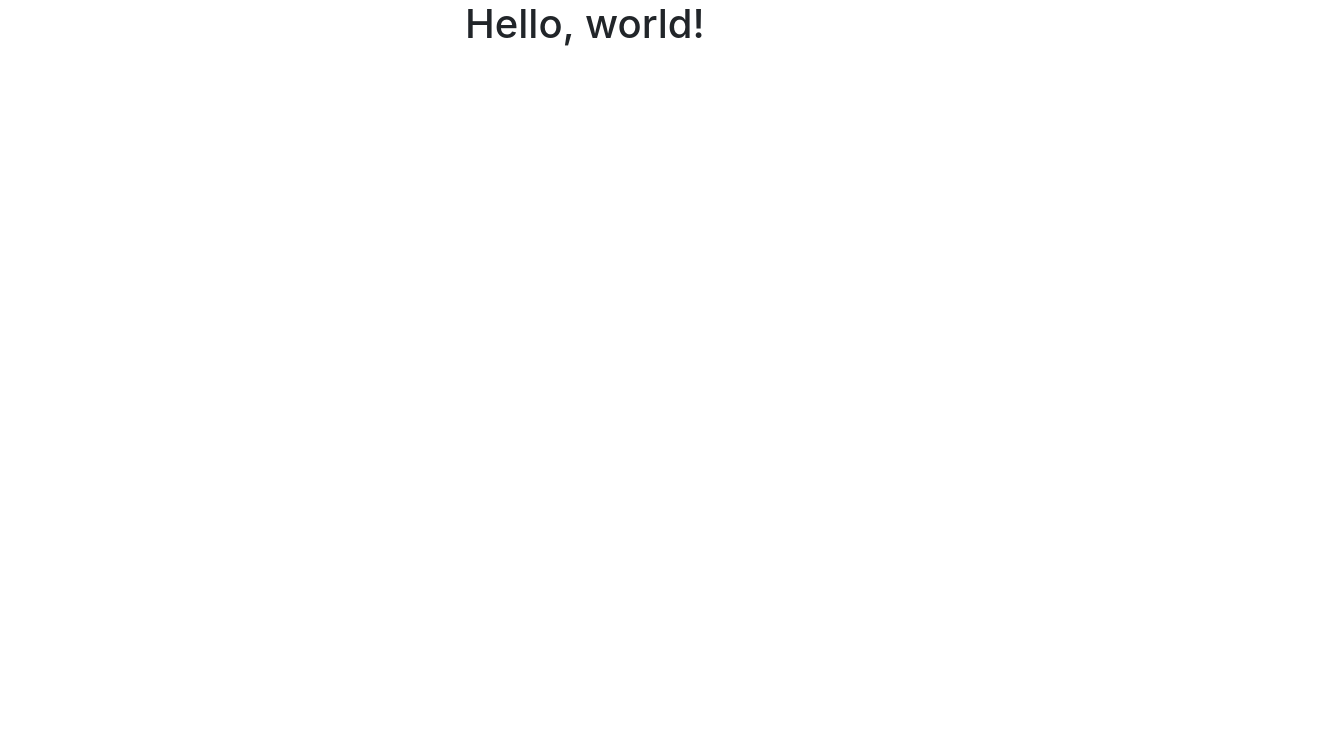
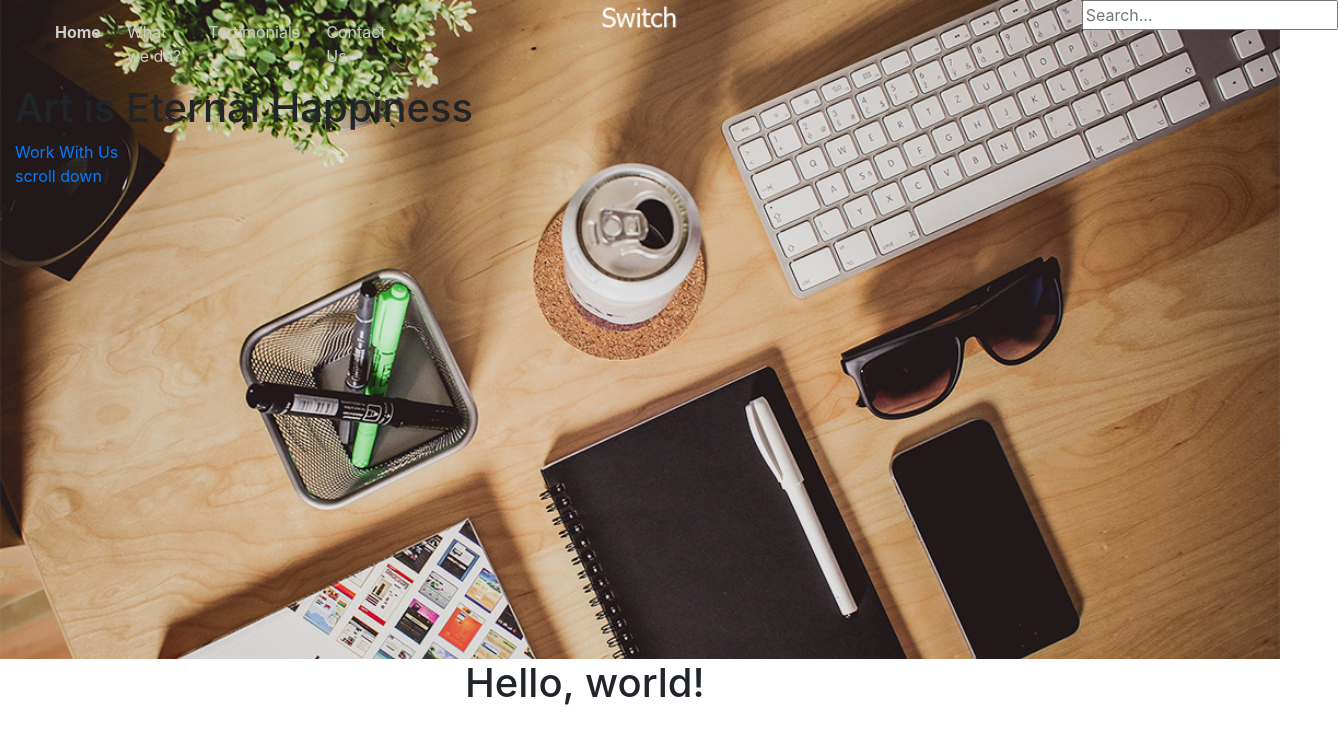
Before and after one commit to JimmiCauich/Parcial-2, a plain HTML site: page index.html in a window 1280 px wide. Shown: the whole page, 1338 px wide, since content can reach past the window. Drawn offline with nearby package versions, Linux system fonts and the light colour scheme.

Commit message:
Implementacion de diseño de photosop

```diff
--- a/index.html
+++ b/index.html
@@ -12,6 +12,33 @@
   </head>
   <body>
 
+    <header class="container-fluid">
+      <div class="row">
+          <nav class="col-md-4">
+              <ul>
+                <li><a href="#"><b> Home</b></a></li>
+                <li><a href="#">What we do?</a></li>
+                <li><a href="#">Tertimonials</a></li>
+                <li><a href="#">Contact Us</a></li>
+              </ul>
+            </nav>
+            <div class="col-md-2 offset-md-6">
+              <form action="">
+                <input type="text" placeholder="Search...">
+              </form>
+            </div>
+      </div>
+
+
+      <div>
+        <h1>Art is Eternal Happiness</h1>
+        <a href="#">Work With Us</a>
+      </div>
+
+      <div>
+        <a href="#">scroll down</a>
+      </div>
+    </header>
 
     <div class="container">
         <div class="row">
```
Also changed, not shown: img/background.jpg (added).
